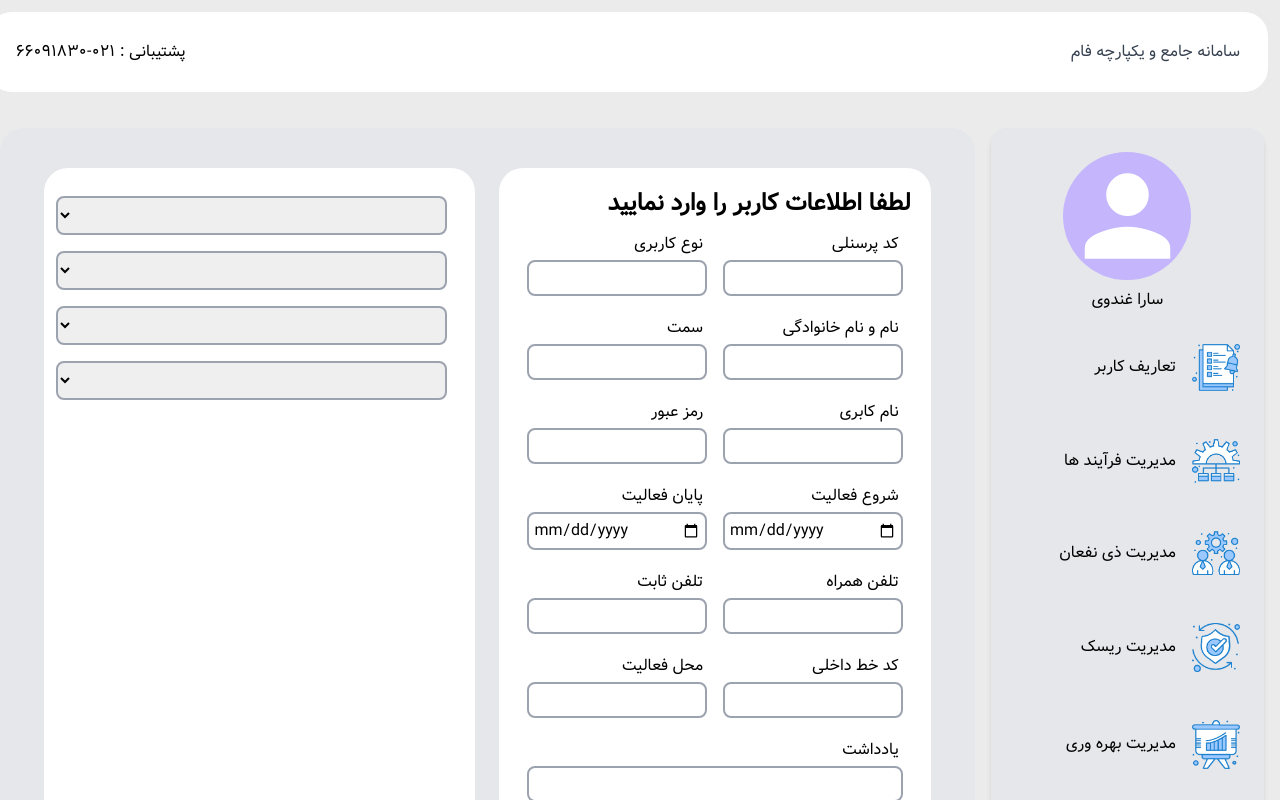
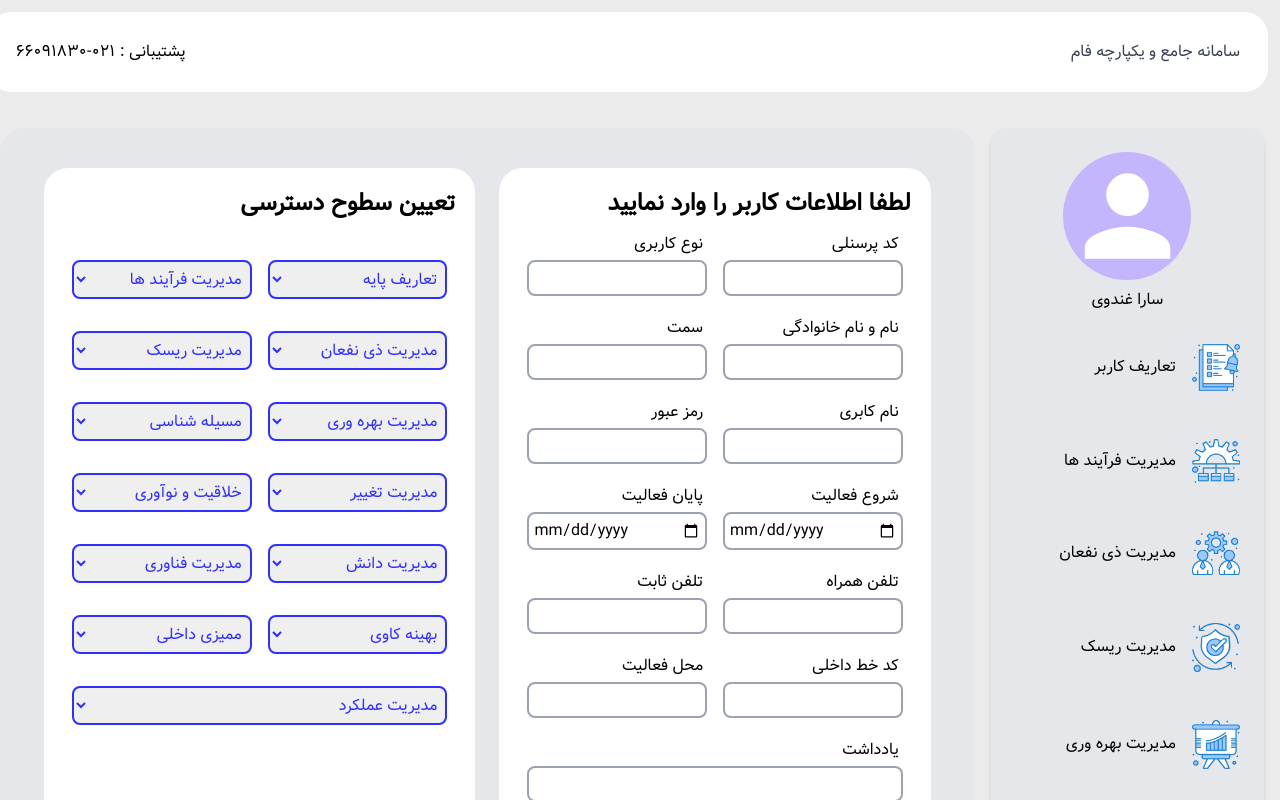
Before and after one commit to saeedtofigh/admin-pannel-vue, a Vue app: page / in a window 1280 px wide. Shown: the top 800 px of the page. Built offline with nearby package versions, Linux system fonts and the light colour scheme.

Commit message:
complete optionfield & optionform

```diff
--- a/src/views/HomeView.vue
+++ b/src/views/HomeView.vue
@@ -2,7 +2,7 @@
   <div class="w-full flex flex-col xl:flex-row">
     <SideBar />
     <!-- <Content/> -->
-    <div class="flex bg-gray-200 p-8  w-full lg:w-4/5  rounded-3xl mt-[8rem]">
+    <div class="flex bg-gray-200 p-8  w-full xl:w-4/5  rounded-3xl mt-[8rem]">
       <div class="flex flex-col md:flex-row w-full justify-center">
         <FormComponent />
         <OptionsForm />
--- a/src/views/OptionField.vue
+++ b/src/views/OptionField.vue
@@ -1,17 +1,30 @@
 <template>
-  <div class="flex-col flex mx-2 w-full">
+  <div class="flex-col flex mx-2 w-full my-2">
     <select
-      v-model="role"
-      class="border-2 border-gray-400 p-1 rounded-lg w-full flex-col md:flex-row flex my-2"
+      v-model="selected"
+      class="border-2 border-primary p-1 rounded-lg w-full text-primary"
     >
-      <option value="developer">web developer</option>
-      <option value="designer">web designer</option>
+      <option v-for="option in options" :key="option" :value="option">
+        {{ option }}
+      </option>
     </select>
   </div>
 </template>
 
 <script>
-export default {};
+export default {
+  props: {
+    options: {
+      type: Array,
+      Required: true,
+    },
+  },
+  data() {
+    return {
+      selected: this.options[0],
+    };
+  },
+};
 </script>
 
 <style></style>
--- a/src/views/OptionsForm.vue
+++ b/src/views/OptionsForm.vue
@@ -1,9 +1,49 @@
 <template>
-  <div class="bg-white p-5 rounded-3xl w-full lg:w-1/2 mx-3 my-2">
-    <OptionField />
-    <OptionField />
-    <OptionField />
-    <OptionField />
+  <div class="bg-white mx-3 p-5 rounded-3xl my-2 w-full lg:w-1/2">
+    <p class="text-2xl font-bold">تعیین سطوح دسترسی</p>
+    <div class="flex flex-col mt-6">
+      <div class="flex-col md:flex-row flex my-2">
+        <OptionField :options="['تعاریف پایه', 'لورم ایپسوم', 'لورم ایپسوم']" />
+        <OptionField
+          :options="['مدیریت فرآیند ها', 'لورم ایپسوم', 'لورم ایپسوم']"
+        />
+      </div>
+      <div class="flex-col md:flex-row flex my-2">
+        <OptionField
+          :options="['مدیریت ذی نفعان', 'لورم ایپسوم', 'لورم ایپسوم']"
+        />
+        <OptionField :options="['مدیریت ریسک', 'لورم ایپسوم', 'لورم ایپسوم']" />
+      </div>
+      <div class="flex-col md:flex-row flex my-2">
+        <OptionField
+          :options="['مدیریت بهره وری', 'لورم ایپسوم', 'لورم ایپسوم']"
+        />
+        <OptionField :options="['مسیله شناسی', 'لورم ایپسوم', 'لورم ایپسوم']" />
+      </div>
+      <div class="flex-col md:flex-row flex my-2">
+        <OptionField
+          :options="['مدیریت تغییر', 'لورم ایپسوم', 'لورم ایپسوم']"
+        />
+        <OptionField :options="['خلاقیت و نوآوری', 'لورم ایپسوم', 'لورم ایپسوم']" />
+      </div>
+      <div class="flex-col md:flex-row flex my-2">
+        <OptionField
+          :options="['مدیریت دانش', 'لورم ایپسوم', 'لورم ایپسوم']"
+        />
+        <OptionField :options="['مدیریت فناوری', 'لورم ایپسوم', 'لورم ایپسوم']" />
+      </div>
+      <div class="flex-col md:flex-row flex my-2">
+        <OptionField
+          :options="['بهینه کاوی', 'لورم ایپسوم', 'لورم ایپسوم']"
+        />
+        <OptionField :options="['ممیزی داخلی', 'لورم ایپسوم', 'لورم ایپسوم']" />
+      </div>
+      <div class="flex-col md:flex-row flex my-2 ">
+        <OptionField
+          :options="['مدیریت عملکرد', 'لورم ایپسوم', 'لورم ایپسوم']"
+        />
+      </div>
+    </div>
   </div>
 </template>
 
@@ -13,5 +53,3 @@ export default {
   components: { OptionField },
 };
 </script>
-
-<style></style>
--- a/tailwind.config.js
+++ b/tailwind.config.js
@@ -2,7 +2,12 @@
 export default {
   content: ["./index.html", "./src/**/*.{vue,js,ts,jsx,tsx,html,js}"],
   theme: {
-    extend: {},
+    extend: {
+      colors: {
+        "primary": "rgb(47, 47, 255)",
+        "secondry": "#004E71",
+      },
+    }
   },
   plugins: [],
 };
```
